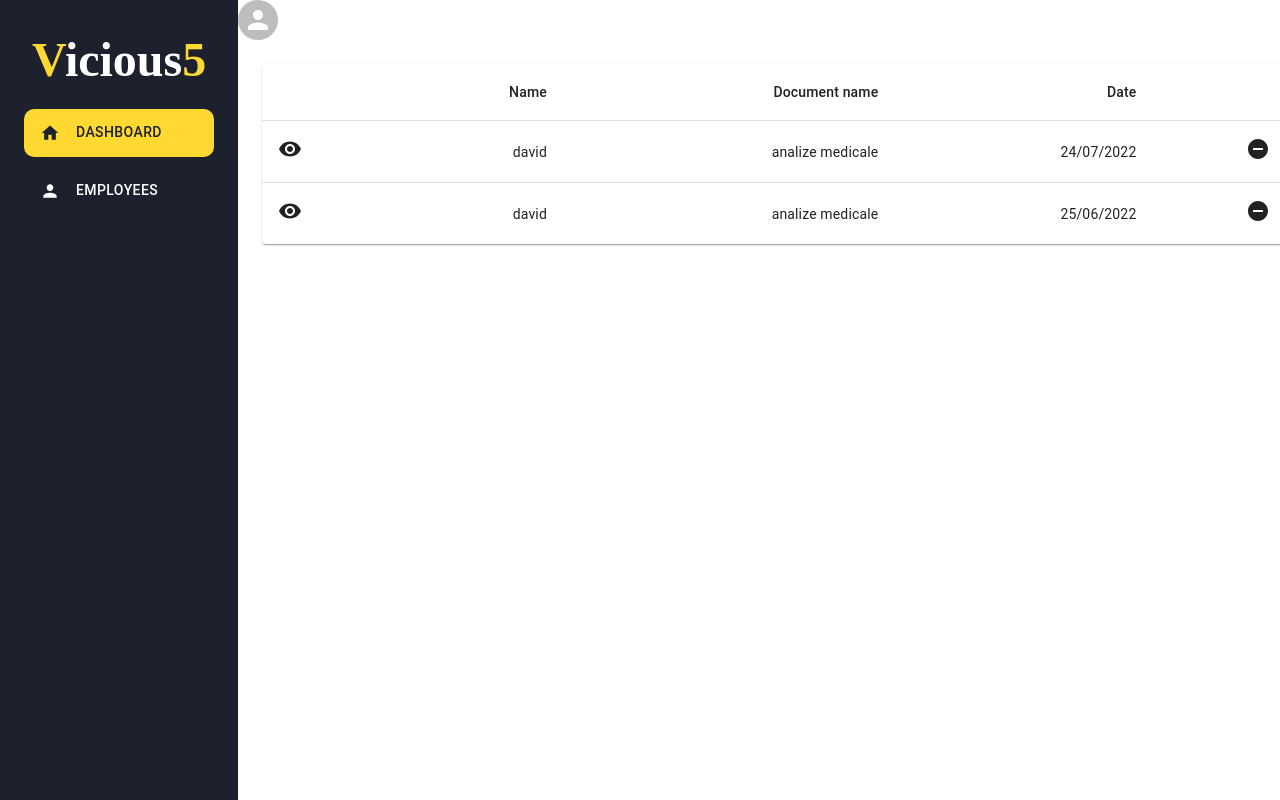
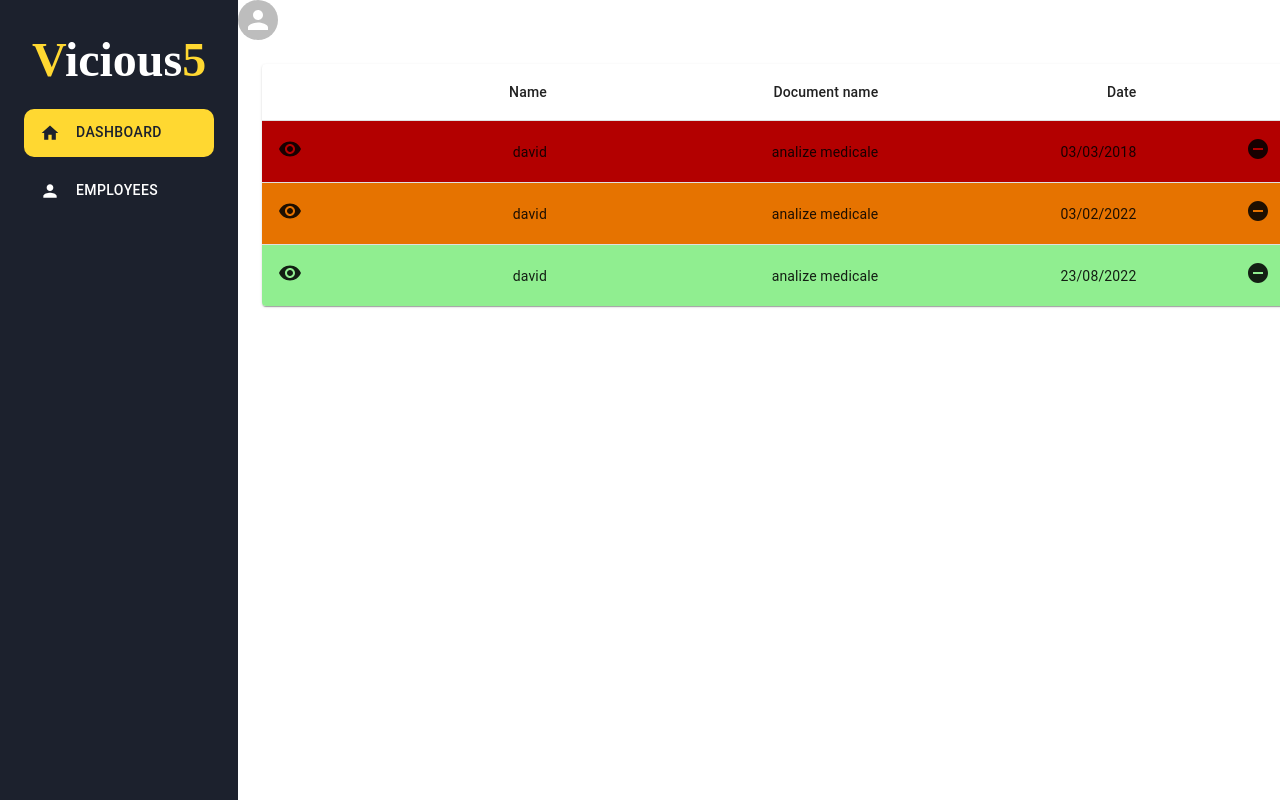
Before and after one commit to davidalexandru1370/hermes-hackathon, a React (Create React App) app in the folder frontend/frontend/: page /dashboard in a window 1280 px wide. Built offline with nearby package versions, Linux system fonts and the light colour scheme.

Commit message:
Colored Rows (#16)
* stash

* ADDED: colored rows

```diff
--- a/frontend/frontend/src/Components/EmployesList.tsx
+++ b/frontend/frontend/src/Components/EmployesList.tsx
@@ -8,28 +8,47 @@
 import TableHead from "@mui/material/TableHead";
 import TableRow from "@mui/material/TableRow";
 import { IEmployee } from "../Model/IEmployee";
+// const d = new Date(2018, 11, 24, 10, 33, 30, 0);
 
 const EmployesList = () => {
-  const rows: IEmployee[] = [
+
+    const rows: IEmployee[] = [
     { id: "1", name: "david" },
     { id: "1", name: "david" },
     {
       id: "1",
       name: "david",
-      documents: [{ id: "1", title: "analize medicale", date: "24/07/2022" }],
+      documents: [{ id: "1", title: "analize medicale", date : new Date(2018,2,3) }],
     },
     {
       id: "1",
       name: "david",
-      documents: [{ id: "1", title: "analize medicale", date: "25/06/2022" }],
+      documents: [{ id: "1", title: "analize medicale", date: new Date(2022,1,3) }],
+    },
+    {
+      id: "1",
+      name: "david",
+      documents: [{ id: "1", title: "analize medicale", date: new Date(2022,7,23) }],
     },
   ];
+
+  function colorRow(documentDate: Date) {
+    const currentDate = new Date();
+    const dateDifference = new Date(currentDate.getTime() - documentDate.getTime());
+    if (dateDifference.getUTCFullYear() - 1970 >= 1)
+      return "#b30000"
+    else if (dateDifference.getUTCMonth() > 6)
+      return "#e67300"
+    else
+      return "#90EE90"
+
+  }
 
   return (
     <TableContainer component={Paper} sx={{ maxWidth: '100%' }}>
       <Table sx={{ minWidth: 650, maxWidth: '100%' }} aria-label="simple table">
         <TableHead>
-          <TableRow>
+          <TableRow >
             <TableCell></TableCell>
             <TableCell align="right">Name</TableCell>
             <TableCell align="right">Document name</TableCell>
@@ -44,6 +63,7 @@
                 <TableRow
                   key={row.name}
                   sx={{ "&:last-child td, &:last-child th": { border: 0 } }}
+                  style={{backgroundColor: `${colorRow(row.documents[0].date)}`}}
                 >
                   <TableCell component="th" scope="row">
                     <RemoveRedEyeIcon
@@ -58,7 +78,7 @@
                   </TableCell>
                   <TableCell align="right">{row.name}</TableCell>
                   <TableCell align="right">{row.documents[0].title}</TableCell>
-                  <TableCell align="right">{row.documents[0].date}</TableCell>
+                  <TableCell align="right">{row.documents[0].date.toLocaleDateString('en-UK')}</TableCell>
                   <TableCell align="right">
                     <DoNotDisturbOnIcon
                       sx={{
@@ -69,6 +89,7 @@
                       }}
                     />
                   </TableCell>
+
                 </TableRow>
               )
           )}
--- a/frontend/frontend/src/Model/Document.ts
+++ b/frontend/frontend/src/Model/Document.ts
@@ -1,5 +1,5 @@
 export interface Document {
   id: string;
   title: string;
-  date: string;
+  date: Date;
 }
--- a/frontend/frontend/src/pages/DashboardPage/DashboardPage.tsx
+++ b/frontend/frontend/src/pages/DashboardPage/DashboardPage.tsx
@@ -1,11 +1,11 @@
 import React from "react";
 import SideBarMenu from "../../Components/SideBarMenu";
 import "./DashboardPage.css"
+import EmployesList from "../../Components/EmployesList";
 
 export const DashboardPage = () => {
   return <>
 
   <SideBarMenu></SideBarMenu>
-
   </>
 };
```
